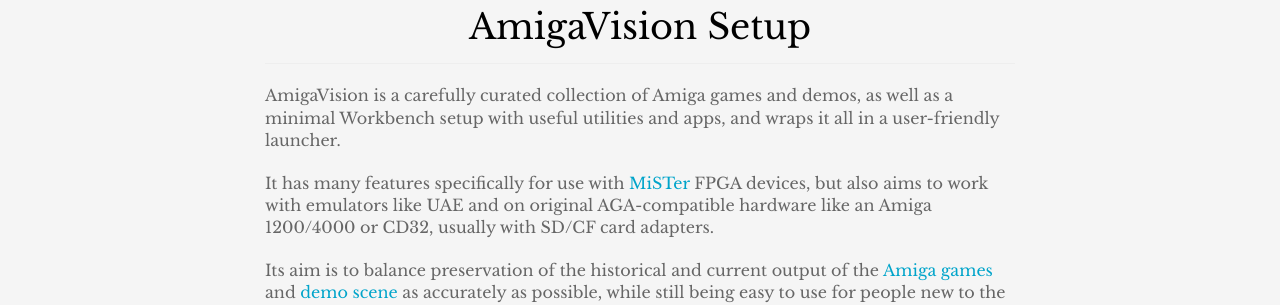
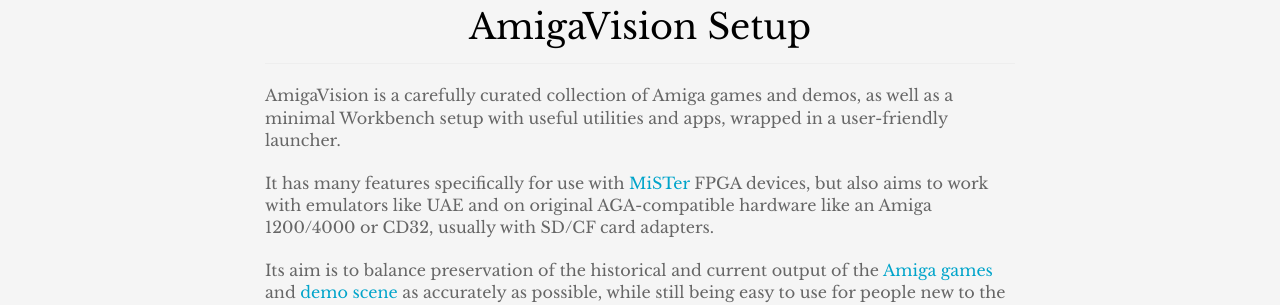
Before and after one commit to amigavision/amigavision.github.io, a Jekyll site: the page built from docs.md, in a window 1280 px wide and 900 px high. Shown: the part 178-483 px from the top of the window. Built offline with Jekyll 4.4.1, drawn with Linux system fonts in a browser that asks for light colours.

Commit message:
Copy improvement

```diff
--- a/docs.md
+++ b/docs.md
@@ -2,7 +2,7 @@
 title: AmigaVision Setup
 ---
 
-AmigaVision is a carefully curated collection of Amiga games and demos, as well as a minimal Workbench setup with useful utilities and apps, and wraps it all in a user-friendly launcher.
+AmigaVision is a carefully curated collection of Amiga games and demos, as well as a minimal Workbench setup with useful utilities and apps, wrapped in a user-friendly launcher.
 
 It has many features specifically for use with [MiSTer] FPGA devices, but also aims to work with emulators like UAE and on original AGA-compatible hardware like an Amiga 1200/4000 or CD32, usually with SD/CF card adapters.
 
```
